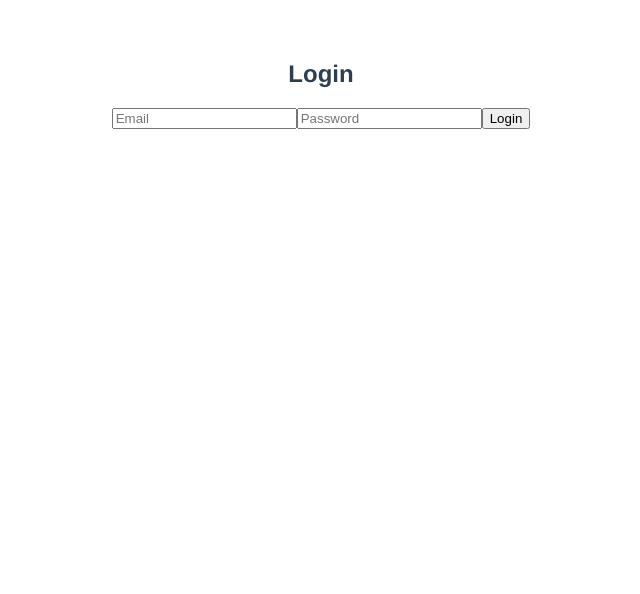
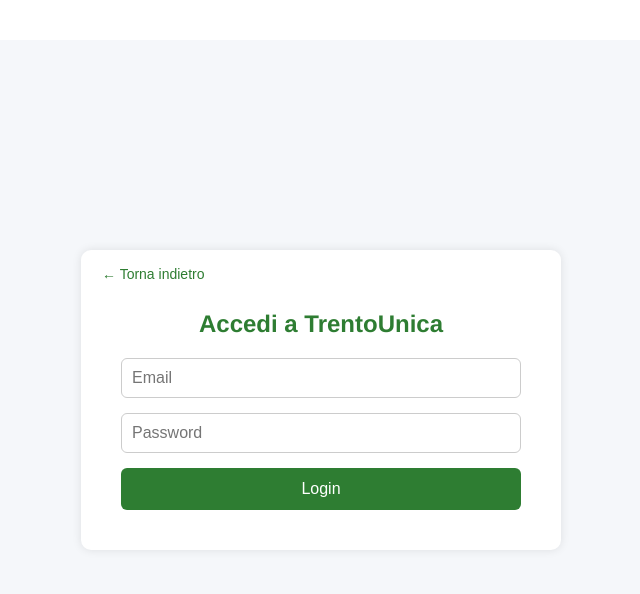
Before and after one commit to niccolocristoforetti/TrentoUnica, a Vue app in the folder trentounica-frontend/: page /login in a window 1280 px wide. Shown: the top 594 px of the page, without its empty margins (319-959 px from the left). Built offline with nearby package versions, Linux system fonts and the light colour scheme; no server answers; what @fawmi/vue-google-maps would draw is missing.

Commit message:
migliorato frontend del login

```diff
--- a/trentounica-frontend/src/views/Login.vue
+++ b/trentounica-frontend/src/views/Login.vue
@@ -1,13 +1,19 @@
 <template>
-  <div>
-    <h2>Login</h2>
-    <form @submit.prevent="login">
-      <input v-model="email" type="email" placeholder="Email" required />
-      <input v-model="password" type="password" placeholder="Password" required />
-      <button type="submit">Login</button>
-    </form>
+  <div class="login-container">
+    <div class="login-box">
+      <!-- Bottone indietro -->
+      <button class="back-button" @click="$router.back()">← Torna indietro</button>
 
-    <p v-if="errorMessage" class="error">{{ errorMessage }}</p>
+      <h2>Accedi a TrentoUnica</h2>
+
+      <form @submit.prevent="login">
+        <input v-model="email" type="email" placeholder="Email" required />
+        <input v-model="password" type="password" placeholder="Password" required />
+        <button type="submit">Login</button>
+      </form>
+
+      <p v-if="errorMessage" class="error-message">{{ errorMessage }}</p>
+    </div>
   </div>
 </template>
 
@@ -33,7 +39,6 @@
 
         const { token, role, message } = response.data;
 
-        // Controlla se l'organizzatore è in attesa di verifica
         if (role === "organizer" && message === "Il tuo account è in attesa di verifica. Contatta l'amministratore.") {
           this.errorMessage = message;
           return;
@@ -44,13 +49,6 @@
         localStorage.setItem("name", response.data.name);
 
         this.$router.push("/");
-        /*if (role === "client") {
-          this.$router.push("/");
-        } else if (role === "organizer") {
-          this.$router.push("/organizer/dashboard");
-        } else if (role === "admin") {
-          this.$router.push("/admin/dashboard");
-        }*/
       } catch (error) {
         this.errorMessage = error.response?.data?.message || "Errore durante il login";
       }
@@ -60,8 +58,82 @@
 </script>
 
 <style scoped>
-.error {
+.login-container {
+  display: flex;
+  justify-content: center;
+  align-items: center;
+  min-height: 90vh;
+  background-color: #f5f7fa;
+}
+
+.login-box {
+  position: relative;
+  background-color: white;
+  padding: 40px;
+  border-radius: 10px;
+  box-shadow: 0 0 10px rgba(0, 0, 0, 0.1);
+  width: 100%;
+  max-width: 400px;
+  text-align: center;
+}
+
+/* Bottone indietro */
+.back-button {
+  position: absolute;
+  top: 15px;
+  left: 15px;
+  background: transparent;
+  border: none;
+  color: #2e7d32;
+  font-size: 14px;
+  cursor: pointer;
+}
+
+.back-button:hover {
+  text-decoration: underline;
+}
+
+h2 {
+  margin-bottom: 20px;
+  color: #2e7d32;
+}
+
+form {
+  display: flex;
+  flex-direction: column;
+  gap: 15px;
+}
+
+input {
+  padding: 10px;
+  border: 1px solid #ccc;
+  border-radius: 6px;
+  font-size: 16px;
+}
+
+input:focus {
+  border-color: #2e7d32;
+  outline: none;
+}
+
+button[type="submit"] {
+  padding: 12px;
+  background-color: #2e7d32;
+  color: white;
+  border: none;
+  border-radius: 6px;
+  font-size: 16px;
+  cursor: pointer;
+  transition: background-color 0.2s ease;
+}
+
+button[type="submit"]:hover {
+  background-color: #1b5e20;
+}
+
+.error-message {
+  margin-top: 15px;
   color: red;
-  margin-top: 10px;
+  font-size: 14px;
 }
 </style>
```
